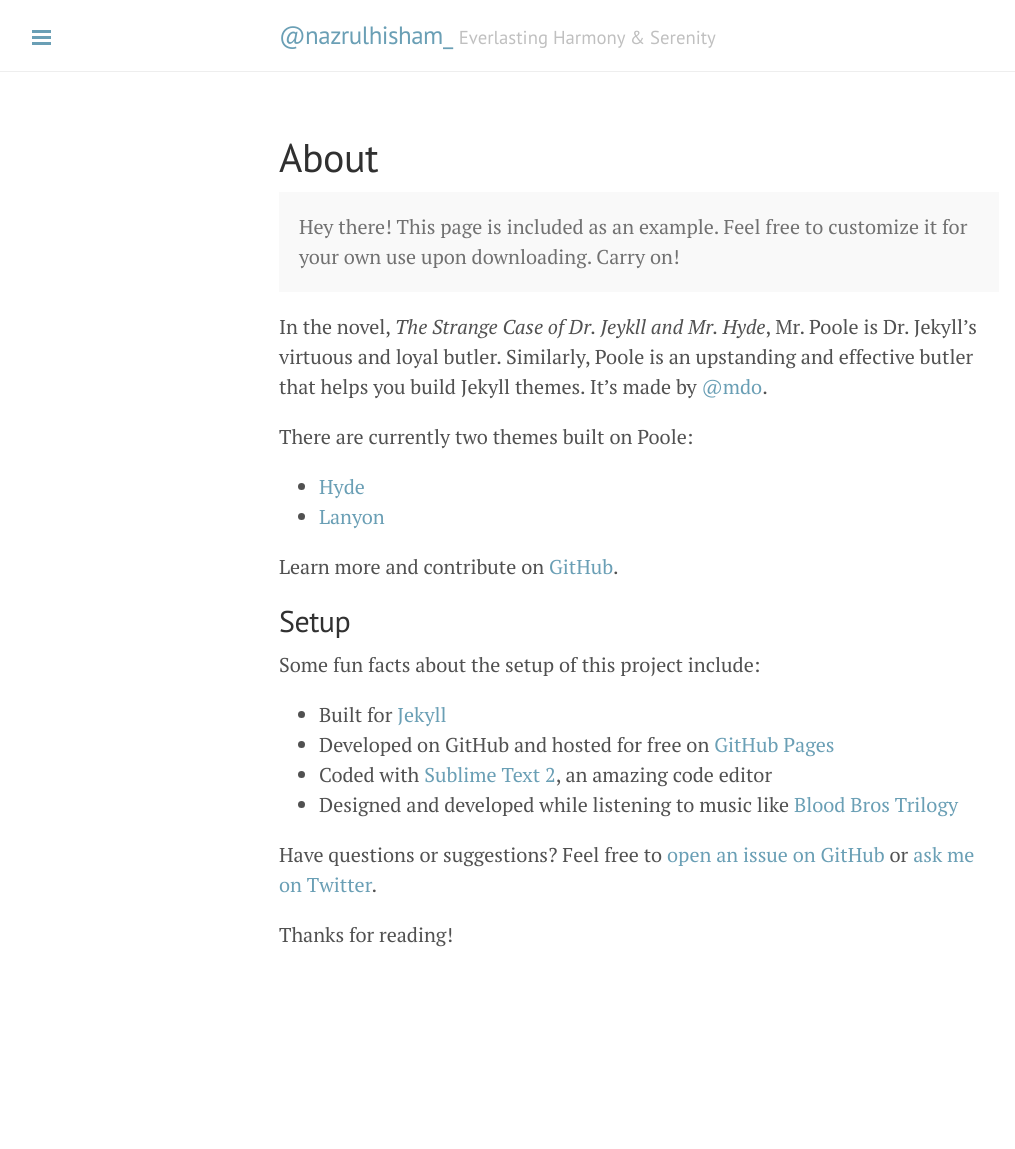
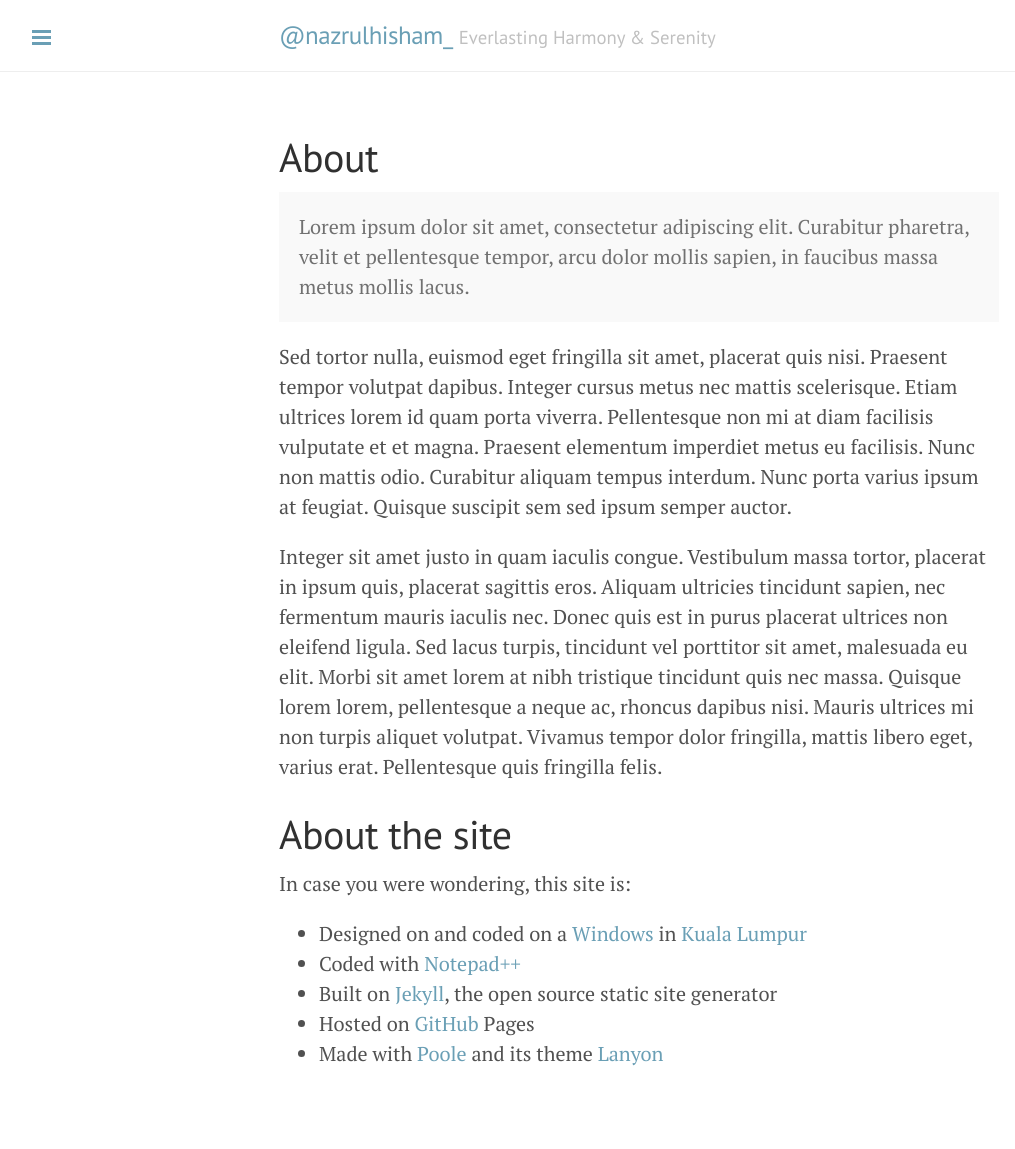
Before and after one commit to lumachroma/fantastik, a Jekyll site: the page built from about.md, in a window 1280 px wide. Shown: the whole page, without its empty margins (1-1016 px from the left). Built offline with Jekyll 4.4.1, drawn with Linux system fonts in a browser that asks for light colours; Markdown is read by kramdown in place of the engine named in the settings; comment, search, counter and statistics services are not loaded; before the commit the page ends 1030 px from its top, so only the background shows below that.

Commit message:
Update about.md

```diff
--- a/about.md
+++ b/about.md
@@ -4,27 +4,18 @@ title: About
 ---
 
 <p class="message">
-  Hey there! This page is included as an example. Feel free to customize it for your own use upon downloading. Carry on!
+  Lorem ipsum dolor sit amet, consectetur adipiscing elit. Curabitur pharetra, velit et pellentesque tempor, arcu dolor mollis sapien, in faucibus massa metus mollis lacus.
 </p>
 
-In the novel, *The Strange Case of Dr. Jeykll and Mr. Hyde*, Mr. Poole is Dr. Jekyll's virtuous and loyal butler. Similarly, Poole is an upstanding and effective butler that helps you build Jekyll themes. It's made by [@mdo](https://twitter.com/mdo).
+Sed tortor nulla, euismod eget fringilla sit amet, placerat quis nisi. Praesent tempor volutpat dapibus. Integer cursus metus nec mattis scelerisque. Etiam ultrices lorem id quam porta viverra. Pellentesque non mi at diam facilisis vulputate et et magna. Praesent elementum imperdiet metus eu facilisis. Nunc non mattis odio. Curabitur aliquam tempus interdum. Nunc porta varius ipsum at feugiat. Quisque suscipit sem sed ipsum semper auctor.
 
-There are currently two themes built on Poole:
+Integer sit amet justo in quam iaculis congue. Vestibulum massa tortor, placerat in ipsum quis, placerat sagittis eros. Aliquam ultricies tincidunt sapien, nec fermentum mauris iaculis nec. Donec quis est in purus placerat ultrices non eleifend ligula. Sed lacus turpis, tincidunt vel porttitor sit amet, malesuada eu elit. Morbi sit amet lorem at nibh tristique tincidunt quis nec massa. Quisque lorem lorem, pellentesque a neque ac, rhoncus dapibus nisi. Mauris ultrices mi non turpis aliquet volutpat. Vivamus tempor dolor fringilla, mattis libero eget, varius erat. Pellentesque quis fringilla felis.
 
-* [Hyde](http://hyde.getpoole.com)
-* [Lanyon](http://lanyon.getpoole.com)
+#About the site
 
-Learn more and contribute on [GitHub](https://github.com/poole).
-
-## Setup
-
-Some fun facts about the setup of this project include:
-
-* Built for [Jekyll](http://jekyllrb.com)
-* Developed on GitHub and hosted for free on [GitHub Pages](https://pages.github.com)
-* Coded with [Sublime Text 2](http://sublimetext.com), an amazing code editor
-* Designed and developed while listening to music like [Blood Bros Trilogy](https://soundcloud.com/maddecent/sets/blood-bros-series)
-
-Have questions or suggestions? Feel free to [open an issue on GitHub](https://github.com/poole/issues/new) or [ask me on Twitter](https://twitter.com/mdo).
-
-Thanks for reading!
+In case you were wondering, this site is:
++ Designed on and coded on a [Windows]() in [Kuala Lumpur]()
++ Coded with [Notepad++]()
++ Built on [Jekyll](), the open source static site generator
++ Hosted on [GitHub]() Pages
++ Made with [Poole]() and its theme [Lanyon]()
```
